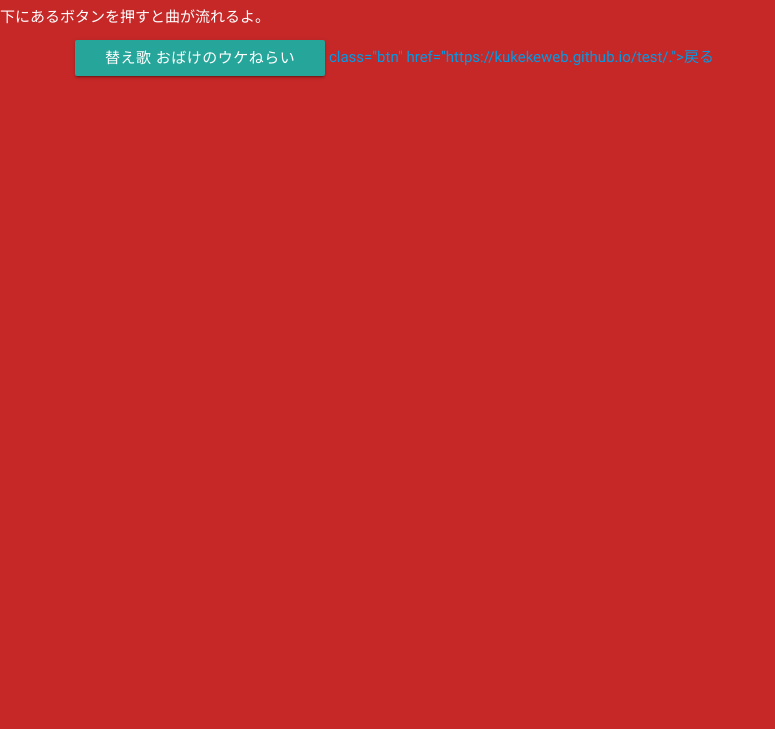
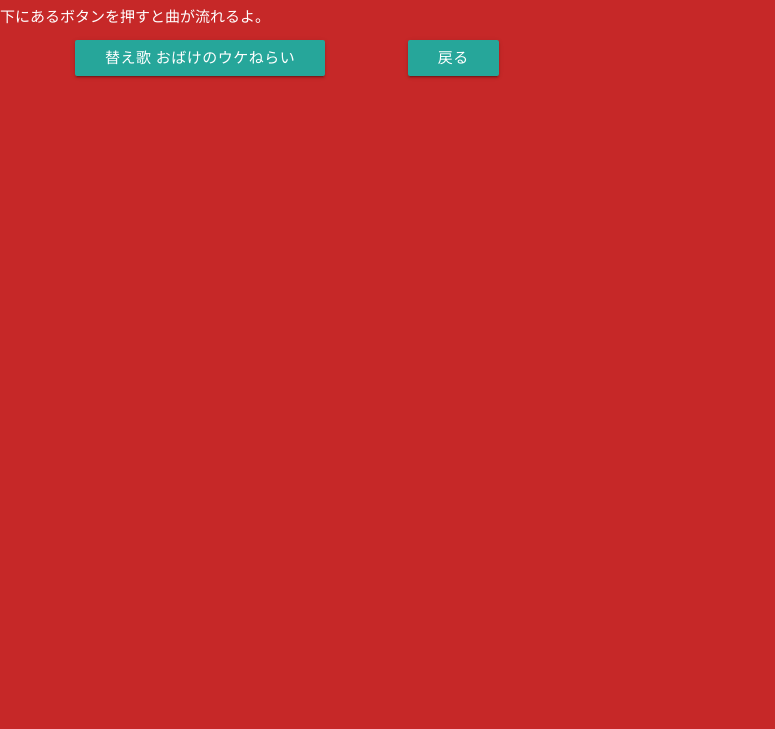
Before and after one commit to kukekeweb/test2, a plain HTML site: page index.html in a window 1280 px wide. Shown: the part 71-800 px from the top of the page, without its empty margins (0-775 px from the left). Drawn offline with nearby package versions, Linux system fonts and the light colour scheme.

Commit message:
Update index.html

```diff
--- a/index.html
+++ b/index.html
@@ -10,8 +10,7 @@
          <h4>説明</h4>
          <p class="flow-text"><h6>下にあるボタンを押すと曲が流れるよ。</h6></p>
 　　　　　<button id='2曲目' class="btn">替え歌 おばけのウケねらい</button>
-         <a> class="btn" href="https://kukekeweb.github.io/test/.">戻る</a>
-
+　　　　　 <a class="btn" href="https://kukekeweb.github.io/test/.">戻る</a>
      <div id="alert" class="modal">
        <div class="modal-content black-text">
          <h4>こちらは替え歌 おばけのウケねらいです</h4>
```
